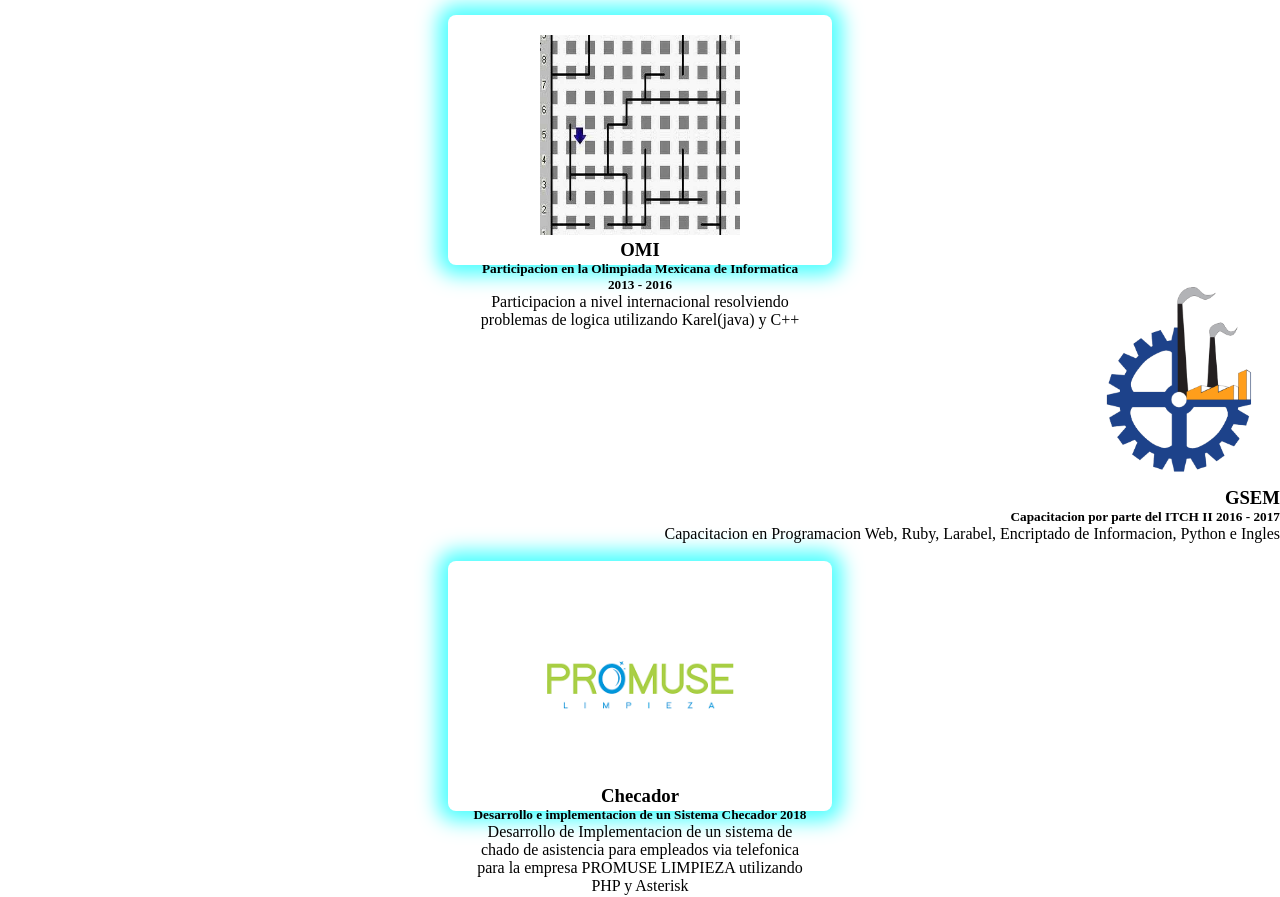
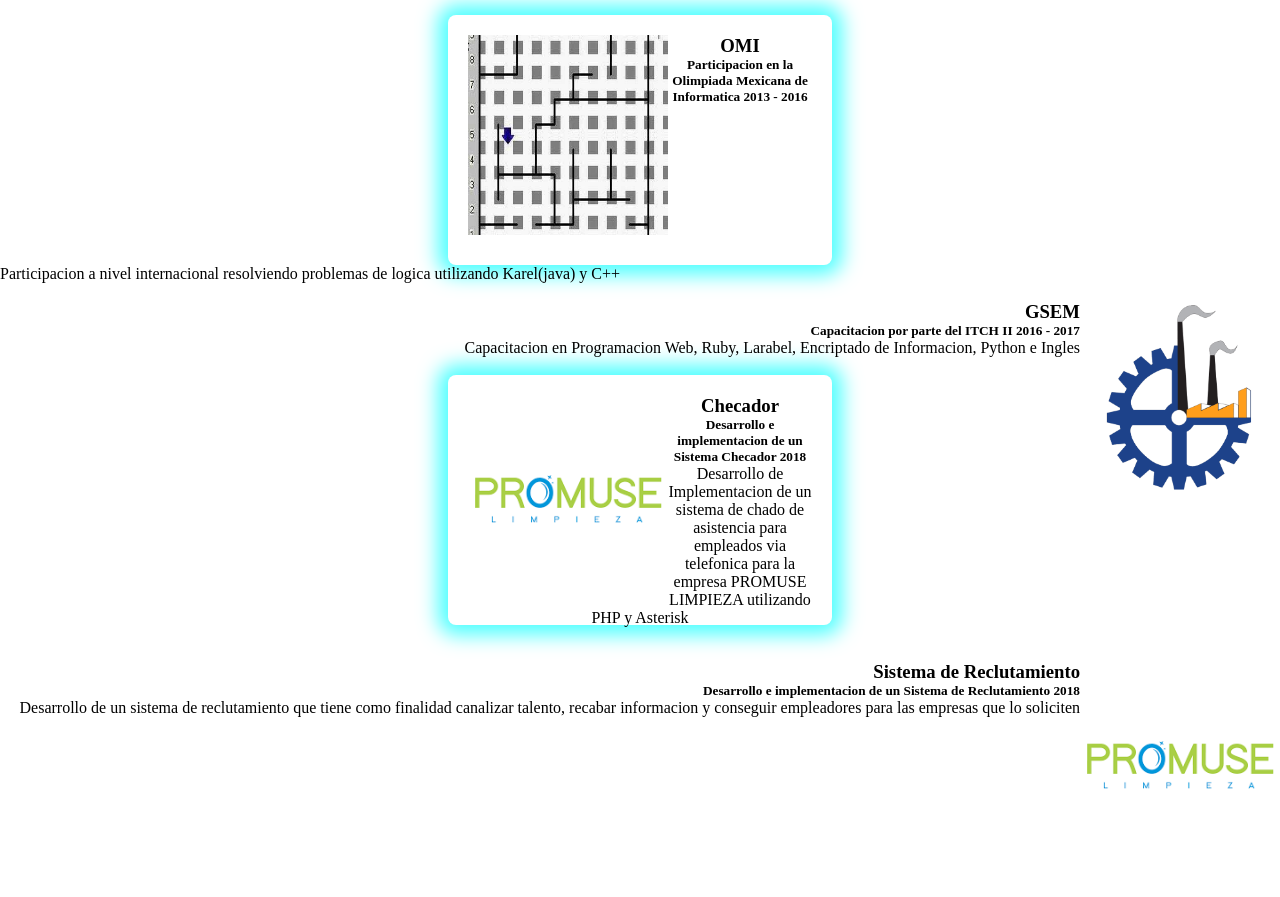
Before and after one commit to GM-Chakal/Hibridos1, a plain HTML site: page Hibridos/Tarea 4/HTML/proyects.html in a window 1280 px wide. Shown: the part 173-1070 px from the top of the page. After the commit the page ends 1034 px from the top, so only its background shows below. Drawn offline with Linux system fonts and the light colour scheme.

Commit message:
Add files via upload

```diff
--- a/Hibridos/Tarea 4/HTML/proyects.html
+++ b/Hibridos/Tarea 4/HTML/proyects.html
@@ -32,8 +32,8 @@
         </h1>
         <br>
 		<div class="t">
-			<img src="../Images/karel.jpg">
-			<div>
+			<dsiv>
+				<img src="../Images/karel.jpg" align="left">
 				<h3>
 					<b>
 						OMI
@@ -54,8 +54,8 @@
 		</div>
 		<br>
 		<div align="right" class="tt">
-			<img src="../Images/itch.png">
 			<div>
+				<img src="../Images/itch.png" align="right">
 				<h3>
 					<b>
 						GSEM
@@ -76,8 +76,9 @@
 		</div>
 		<br>
 		<div class="t">
-			<img src="../Images/promuse.png" >
+
 			<div>
+				<img src="../Images/promuse.png" align="left">
 				<h3>
 					<b>
 						Checador
@@ -99,8 +100,9 @@
 		<br>
 		<br>
 		<div align="right" class="tt">
-			<img src="../Images/promuse.png">
+
 			<div>
+				<img src="../Images/promuse.png" align="right">
 				<h3>
 					<b>
 						Sistema de Reclutamiento
```
